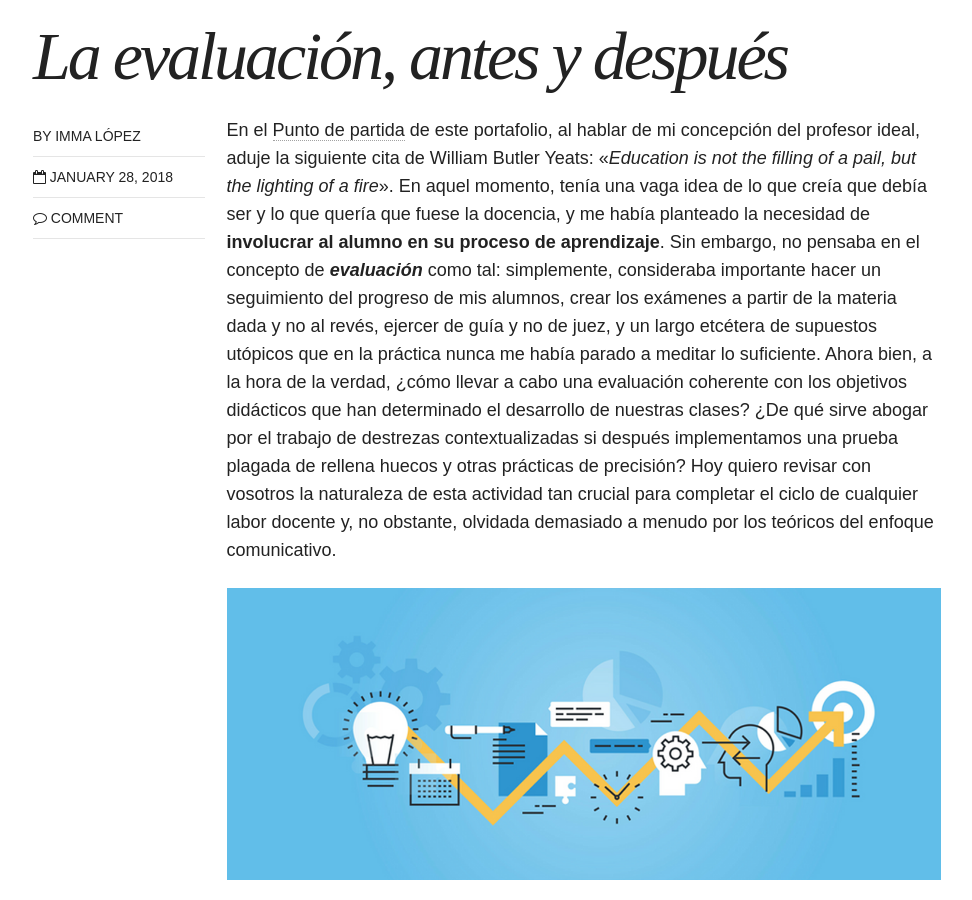
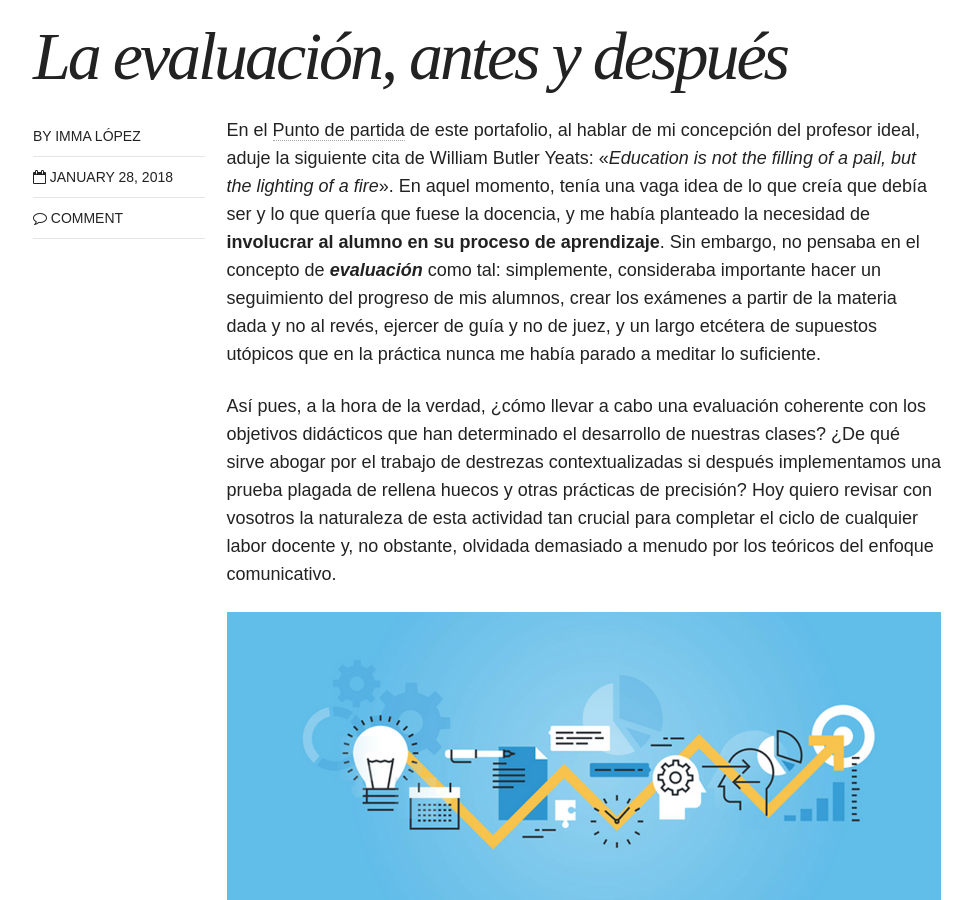
Before and after one commit to immalopez/immalopez.github.io, a Jekyll site: the page built from _posts/blog/2018-01-28-evaluacion-antes-y-despues.md, in a window 1280 px wide and 900 px high, scrolled down 456 px. Shown: the whole window, without its empty margins (153-1125 px from the left). Built offline with Jekyll 4.4.1, drawn with Linux system fonts in a browser that asks for light colours; nearby versions of some CDN libraries; comment, search, counter and statistics services are not loaded.

Commit message:
Update 2018-01-28-evaluacion-antes-y-despues.md

```diff
--- a/_posts/blog/2018-01-28-evaluacion-antes-y-despues.md
+++ b/_posts/blog/2018-01-28-evaluacion-antes-y-despues.md
@@ -11,7 +11,9 @@
 # modified: 2016-06-01T14:19:19-04:00
 ---
 
-En el [Punto de partida](https://immalopez.github.io/blog/punto-de-partida/) de este portafolio, al hablar de mi concepción del profesor ideal, aduje la siguiente cita de William Butler Yeats: «_Education is not the filling of a pail, but the lighting of a fire_». En aquel momento, tenía una vaga idea de lo que creía que debía ser y lo que quería que fuese la docencia, y me había planteado la necesidad de **involucrar al alumno en su proceso de aprendizaje**. Sin embargo, no pensaba en el concepto de **_evaluación_** como tal: simplemente, consideraba importante hacer un seguimiento del progreso de mis alumnos, crear los exámenes a partir de la materia dada y no al revés, ejercer de guía y no de juez, y un largo etcétera de supuestos utópicos que en la práctica nunca me había parado a meditar lo suficiente. Ahora bien, a la hora de la verdad, ¿cómo llevar a cabo una evaluación coherente con los objetivos didácticos que han determinado el desarrollo de nuestras clases? ¿De qué sirve abogar por el trabajo de destrezas contextualizadas si después implementamos una prueba plagada de rellena huecos y otras prácticas de precisión? Hoy quiero revisar con vosotros la naturaleza de esta actividad tan crucial para completar el ciclo de cualquier labor docente y, no obstante, olvidada demasiado a menudo por los teóricos del enfoque comunicativo.
+En el [Punto de partida](https://immalopez.github.io/blog/punto-de-partida/) de este portafolio, al hablar de mi concepción del profesor ideal, aduje la siguiente cita de William Butler Yeats: «_Education is not the filling of a pail, but the lighting of a fire_». En aquel momento, tenía una vaga idea de lo que creía que debía ser y lo que quería que fuese la docencia, y me había planteado la necesidad de **involucrar al alumno en su proceso de aprendizaje**. Sin embargo, no pensaba en el concepto de **_evaluación_** como tal: simplemente, consideraba importante hacer un seguimiento del progreso de mis alumnos, crear los exámenes a partir de la materia dada y no al revés, ejercer de guía y no de juez, y un largo etcétera de supuestos utópicos que en la práctica nunca me había parado a meditar lo suficiente.
+
+Así pues, a la hora de la verdad, ¿cómo llevar a cabo una evaluación coherente con los objetivos didácticos que han determinado el desarrollo de nuestras clases? ¿De qué sirve abogar por el trabajo de destrezas contextualizadas si después implementamos una prueba plagada de rellena huecos y otras prácticas de precisión? Hoy quiero revisar con vosotros la naturaleza de esta actividad tan crucial para completar el ciclo de cualquier labor docente y, no obstante, olvidada demasiado a menudo por los teóricos del enfoque comunicativo.
 
 
 
```
